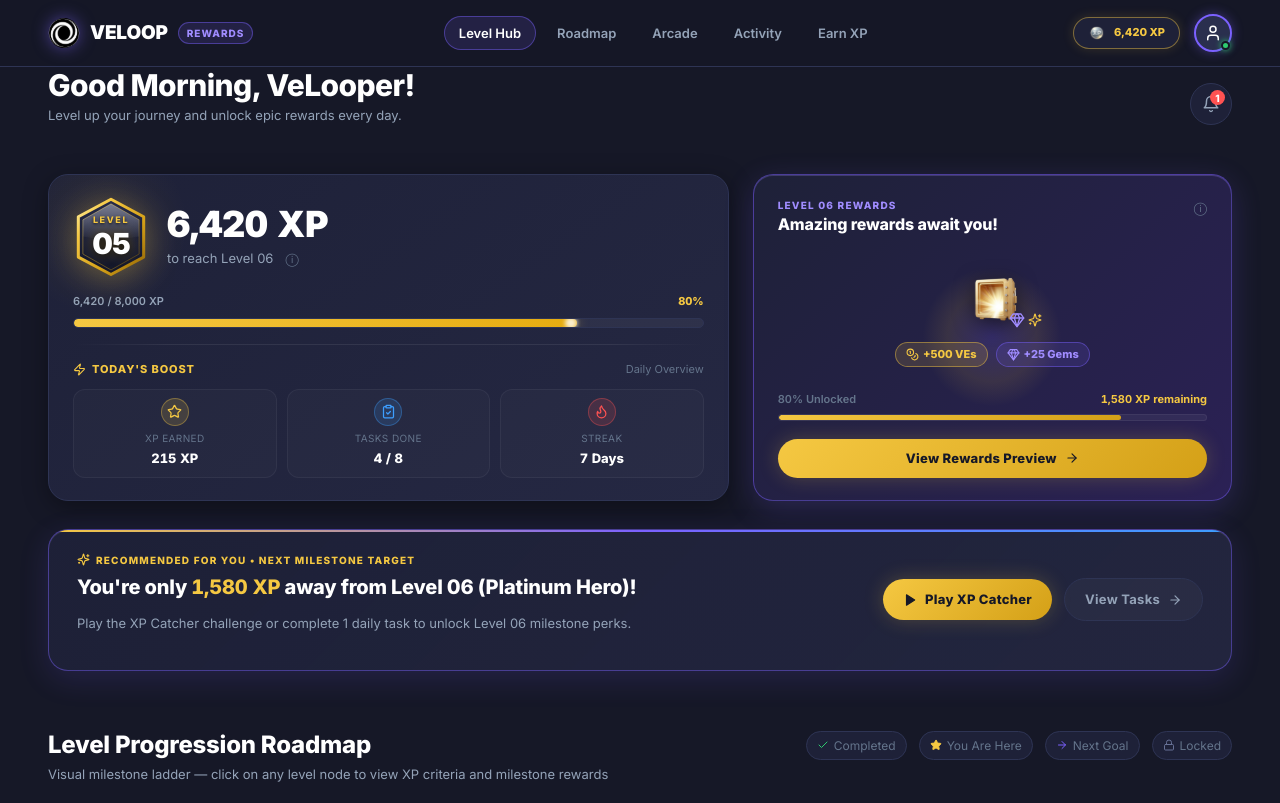
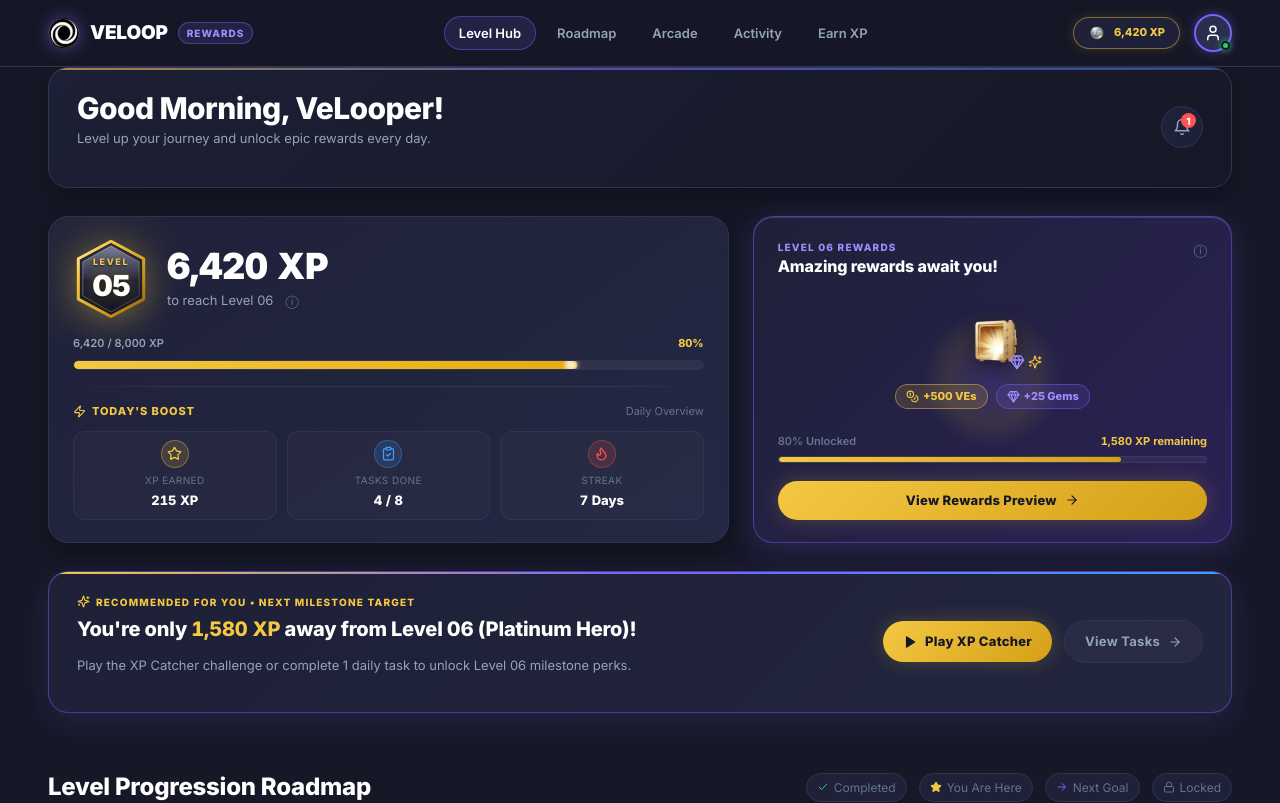
Before and after one commit to rajeevkumardigicbyte/VELoop_Levora, a React (Vite) app: page /Lvl-Dashboard in a window 1280 px wide. Shown: the top 803 px of the page. Built offline with nearby package versions, Linux system fonts and the light colour scheme.

Commit message:
feat(ui): add executive card for greeting header and increase top spacing below navbar

```diff
--- a/src/pages/LevelDashboard/LevelDashboard.jsx
+++ b/src/pages/LevelDashboard/LevelDashboard.jsx
@@ -100,8 +100,9 @@ const LevelDashboard = () => {
 
         {!loading && !error && data && (
           <>
-            {/* FULL-WIDTH DASHBOARD GREETING BAR */}
-            <div className={styles.greetingBar}>
+            {/* FULL-WIDTH DASHBOARD GREETING CARD */}
+            <div className={styles.greetingCard}>
+              <div className={styles.greetingCardAura} aria-hidden="true" />
               <div className={styles.greetingTextWrap}>
                 <h1 className={styles.greetingTitle}>
                   Good Morning, VeLooper!
--- a/src/pages/LevelDashboard/LevelDashboard.module.css
+++ b/src/pages/LevelDashboard/LevelDashboard.module.css
@@ -153,19 +153,40 @@
 
 /* Main Container Layout (Section 39) */
 .mainContent {
-  padding-top: 24px;
-  padding-bottom: 40px;
+  padding-top: clamp(32px, 4vw, 44px);
+  padding-bottom: 48px;
   display: flex;
   flex-direction: column;
   gap: 28px;
 }
 
-/* Full-Width Dashboard Greeting Bar */
-.greetingBar {
+/* Full-Width Dashboard Greeting Card */
+.greetingCard {
+  background: linear-gradient(135deg, rgba(30, 33, 56, 0.85) 0%, rgba(22, 24, 39, 0.95) 100%);
+  border: 1px solid var(--border);
+  border-radius: var(--radius-xl);
+  padding: 22px 28px;
+  box-shadow: var(--shadow-card), inset 0 1px 0 rgba(255, 255, 255, 0.08);
   display: flex;
   justify-content: space-between;
   align-items: center;
-  padding-bottom: 4px;
+  position: relative;
+  overflow: hidden;
+  transition: border-color var(--transition-normal), box-shadow var(--transition-normal);
+}
+
+.greetingCard:hover {
+  border-color: rgba(255, 255, 255, 0.12);
+}
+
+.greetingCardAura {
+  position: absolute;
+  top: 0;
+  left: 0;
+  right: 0;
+  height: 2px;
+  background: linear-gradient(90deg, rgba(245, 200, 66, 0.6) 0%, rgba(123, 97, 255, 0.6) 50%, rgba(61, 158, 255, 0.4) 100%);
+  pointer-events: none;
 }
 
 .greetingTextWrap {
```
